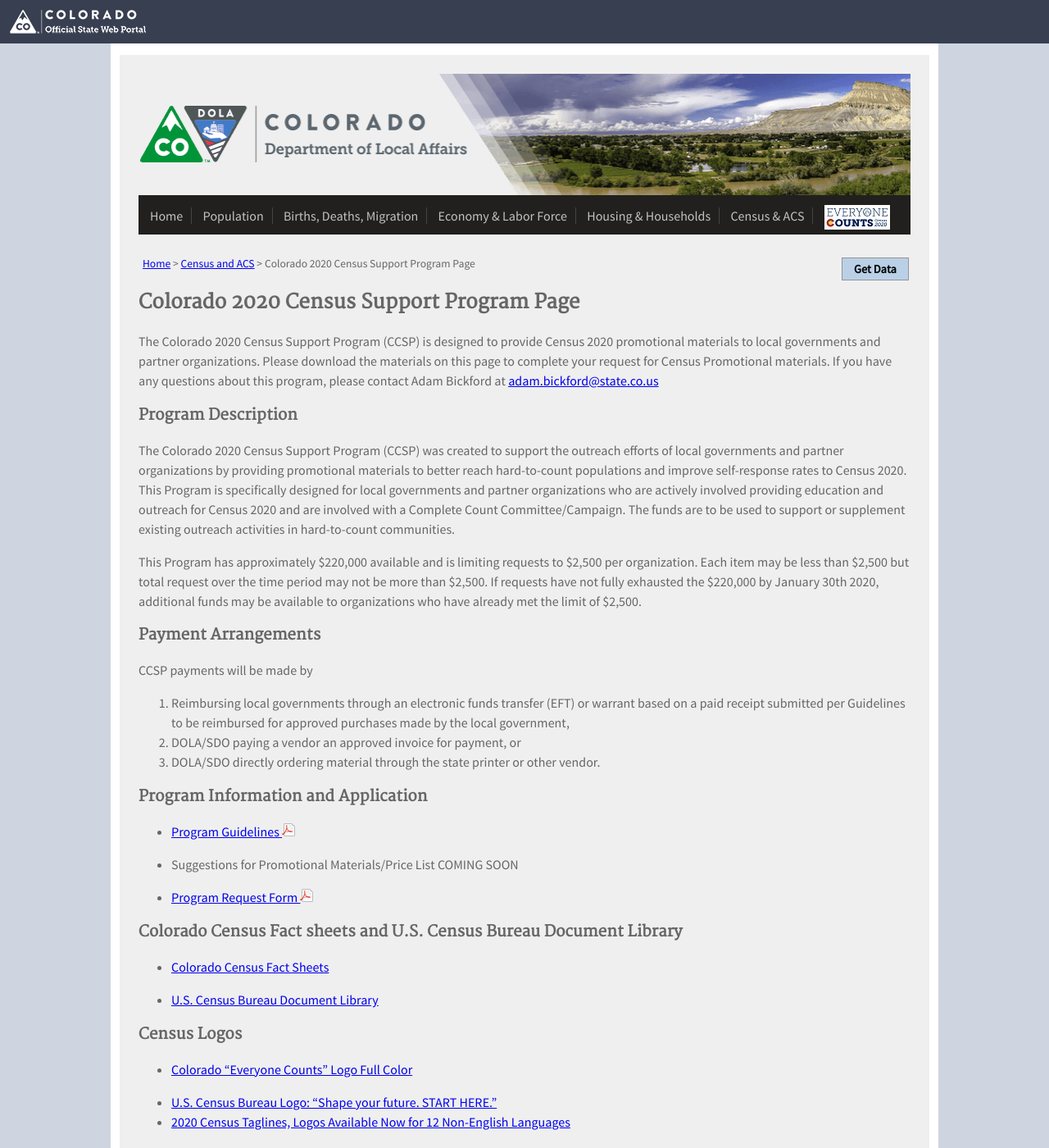
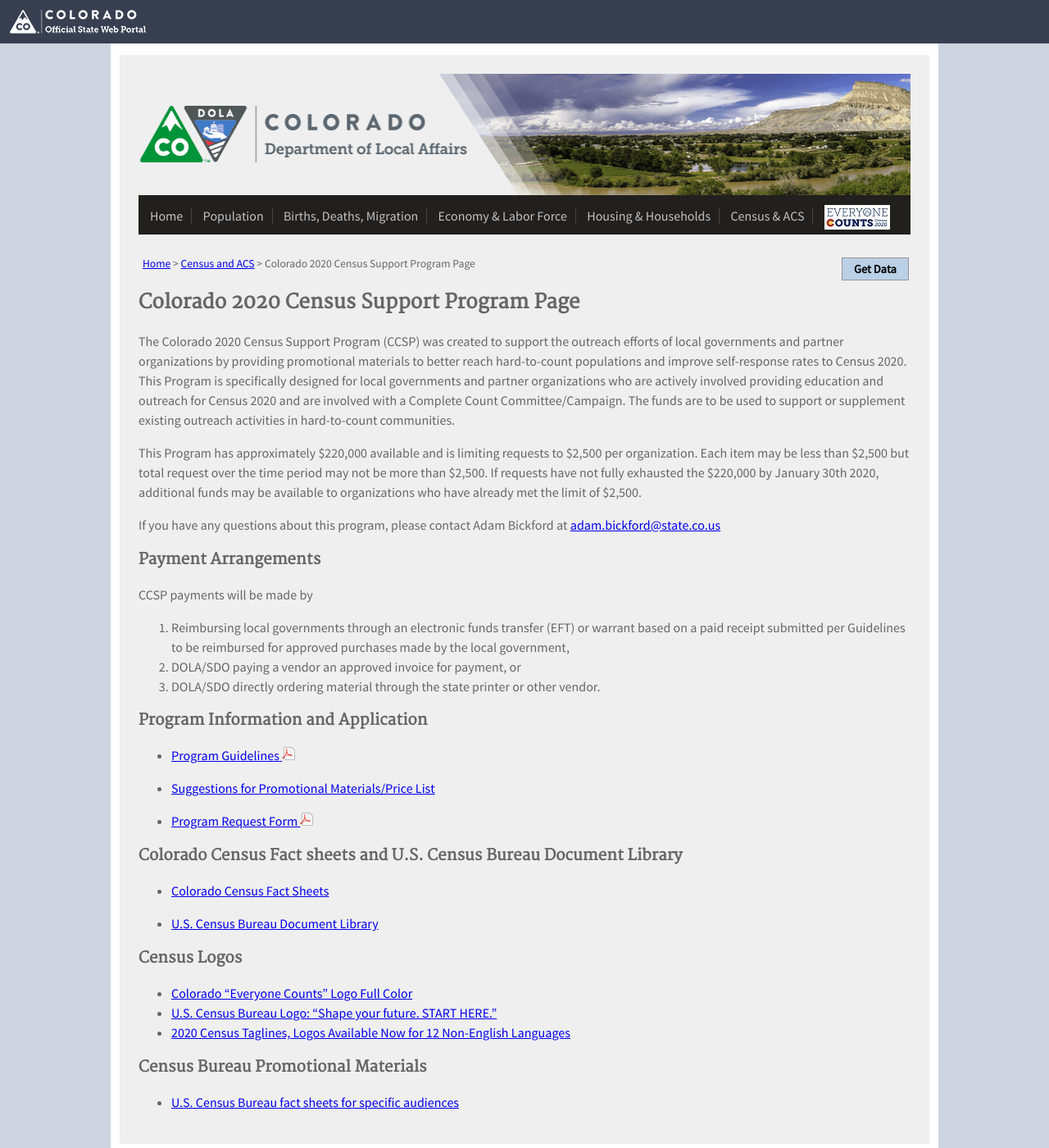
Before and after one commit to TBleess/Website_New, a Jekyll site: the page built from pages/5_CensusACS/2020-CCSP.md, in a window 1280 px wide and 1400 px high. Shown: the whole window at 82% size. Built offline with Jekyll 4.4.1, drawn with Linux system fonts in a browser that asks for light colours.

Commit message:
Update 2020-CCSP.md

```diff
--- a/pages/5_CensusACS/2020-CCSP.md
+++ b/pages/5_CensusACS/2020-CCSP.md
@@ -8,16 +8,12 @@
 
 ## Colorado 2020 Census Support Program  Page
 
- The Colorado 2020 Census Support Program (CCSP) is  designed to provide Census 2020 promotional materials to local governments and partner organizations.
- Please download the materials on this page to complete your request for Census Promotional  materials.
- If you have any questions about this program, please contact Adam Bickford at [adam.bickford@state.co.us](maito:adam.bickford@state.co.us)
-
-### Program Description
-
 The Colorado 2020 Census Support Program (CCSP) was created to support the outreach efforts of local governments and partner organizations by providing promotional materials to better reach hard-to-count
 populations and improve self-response rates to Census 2020.  This Program is specifically designed for local governments and partner organizations who are actively involved providing education and outreach for Census 2020 and are involved with a Complete Count Committee/Campaign.  The funds are to be used to support or supplement existing outreach activities in hard-to-count communities.
 
 This Program has approximately $220,000 available and is limiting requests to $2,500 per organization.  Each item may be less than $2,500 but total request over the time period may not be more than $2,500.  If requests have not fully exhausted the $220,000 by January 30th 2020, additional funds may be available to organizations who have already met the limit of $2,500.
+
+If you have any questions about this program, please contact Adam Bickford at [adam.bickford@state.co.us](maito:adam.bickford@state.co.us)
 
 
 ### Payment Arrangements
@@ -32,7 +28,7 @@
 ### Program Information and Application
 - [Program Guidelines ![pdf](/images/page_white_acrobat.png 'download pdf file')](https://drive.google.com/open?id=15NBpLCs6xWbz8Xtnf8NewcszAqwAj53f)
 
-- Suggestions for Promotional Materials/Price List COMING SOON
+- [Suggestions for Promotional Materials/Price List](https://drive.google.com/open?id=18Kh_SRnm0YN98rGLyDNmwz9rxLlMPJWM)
 
 - [Program Request Form ![pdf](/images/page_white_acrobat.png 'download pdf file')](https://drive.google.com/uc?export=download&id=127eiyF7cwIYxtI9yKwwu5Y3HTYgtocTl)
 
@@ -43,7 +39,6 @@
 
 ### Census Logos
 - [Colorado "Everyone Counts" Logo Full Color](https://drive.google.com/uc?export=download&id=1R_lNQ2OM7cmUmrVfXAoQ8nLFwsMEUO1V)
-
 - [U.S. Census Bureau Logo: "Shape your future. START HERE."](https://drive.google.com/uc?export=download&id=1KintrXC5oJdBrPAEQ05OvtViZLuiAmp9)
 - [2020 Census Taglines, Logos Available Now for 12 Non-English Languages](https://www.census.gov/newsroom/press-releases/2019/2020-taglines-logos-languages.html?utm_campaign=20190802msc20s1ccnwsrs&utm_medium=email&utm_source=govdelivery)
 
```
